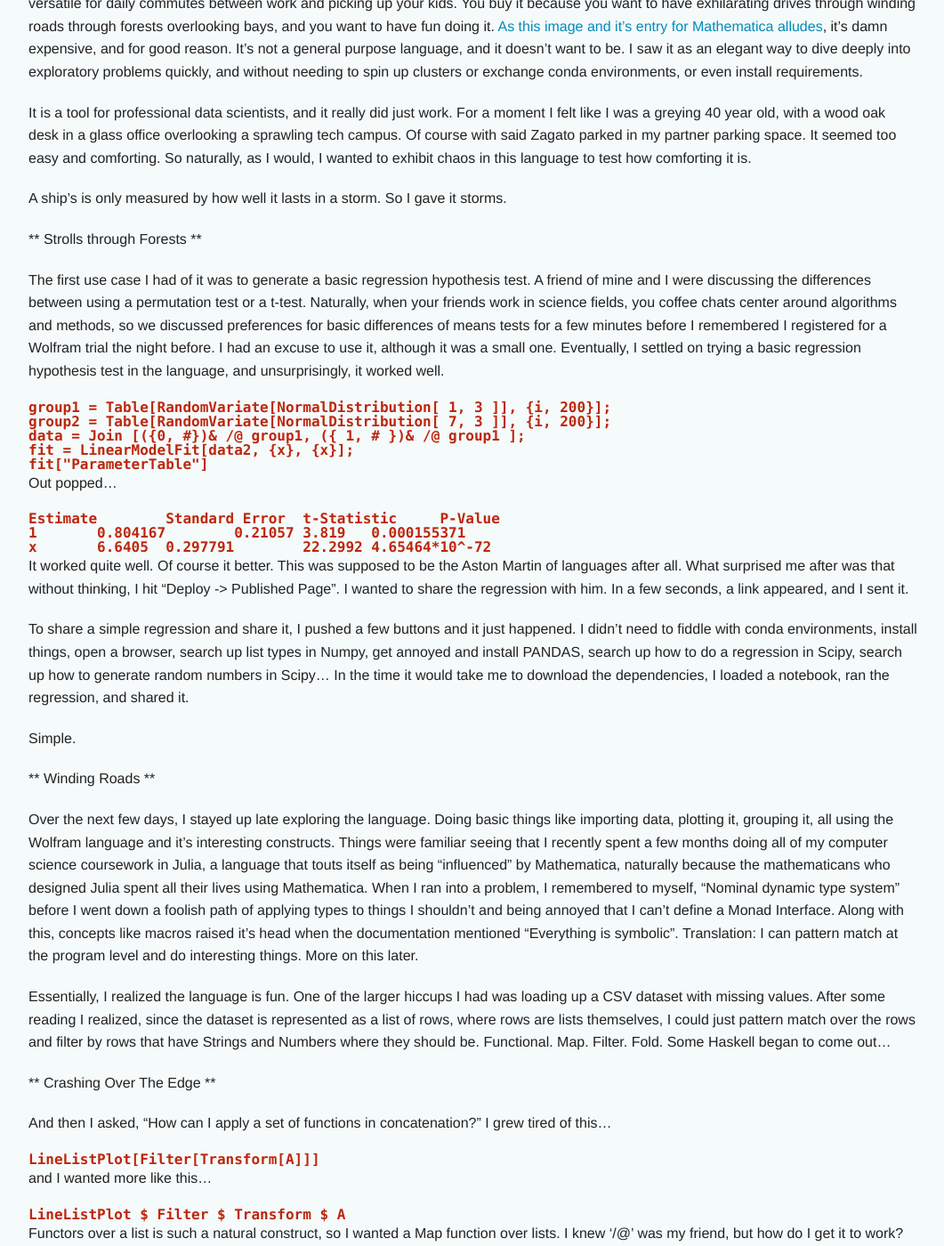
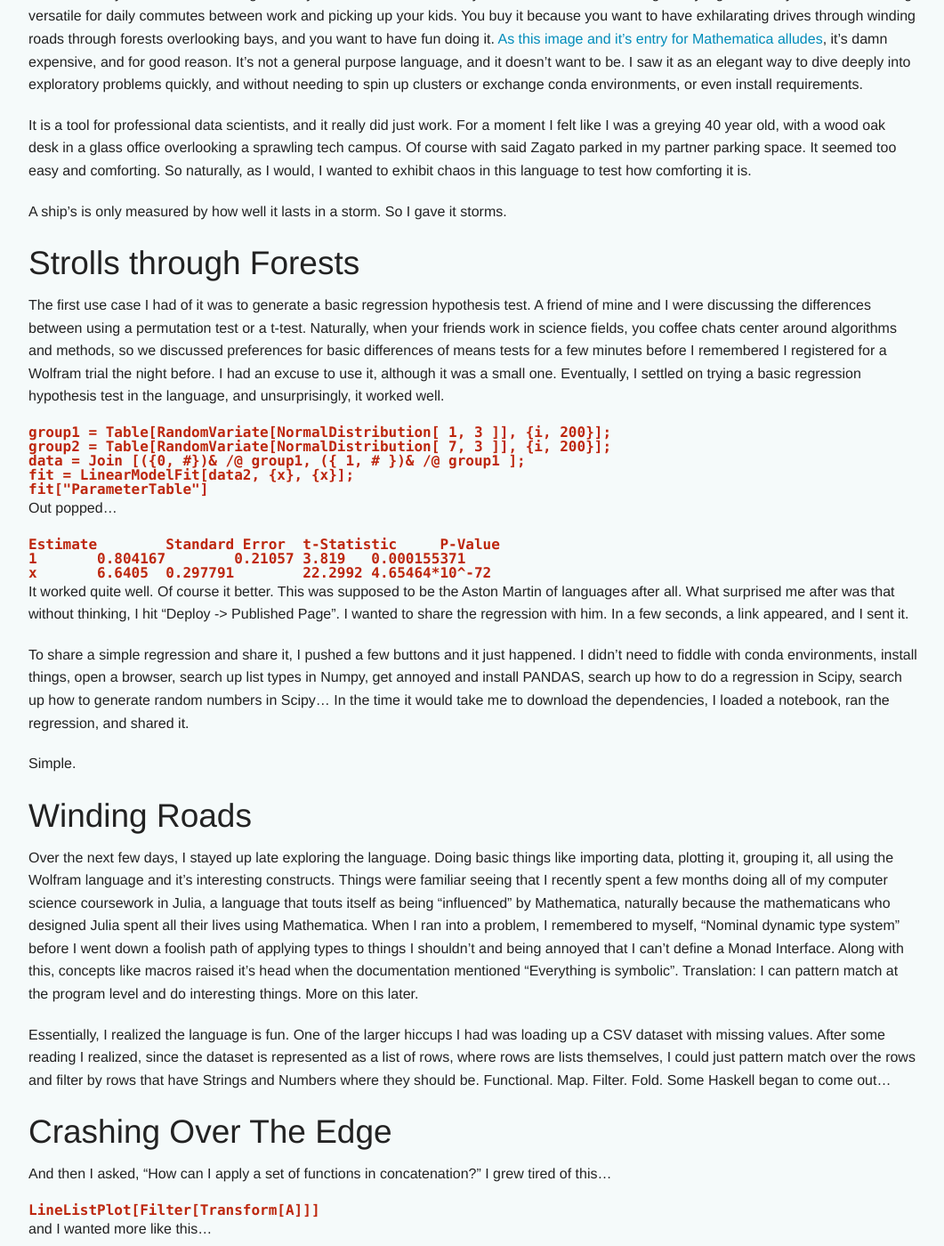
Before and after one commit to jfarid27/jfarid27.github.io, a Jekyll site: the page built from _posts/2018-01-24-wolfram.md, in a window 1280 px wide and 1400 px high, scrolled down 721 px. Shown: the whole window at 89% size, without its empty margins (108-1169 px from the left). Built offline with Jekyll 4.4.1, drawn with Linux system fonts in a browser that asks for light colours; some of the changed text lies outside the part shown.

Commit message:
Adding style

```diff
--- a/_posts/2018-01-24-wolfram.md
+++ b/_posts/2018-01-24-wolfram.md
@@ -30,7 +30,7 @@ solutions. Standard Data Science, Machine Learning, and Artifical Intellegence a
 are built right in and are available as soon as you open the notebook and allow you to get started
 with a click of a button.
 
-** Designer Languages **
+## Designer Languages
 
 On first glance, the notebook itself is something that just works, and looks clean and minimalistic from the start,
 and it brings an ambiance as if it would fit right at home in the screen of a MacBook Air on the
@@ -50,7 +50,7 @@ as I would, I wanted to exhibit chaos in this language to test how comforting it
 
 A ship's is only measured by how well it lasts in a storm. So I gave it storms.
 
-** Strolls through Forests **
+## Strolls through Forests
 
 The first use case I had of it was to generate a basic regression hypothesis test.
 A friend of mine and I were discussing the differences between using a permutation test
@@ -88,7 +88,7 @@ to download the dependencies, I loaded a notebook, ran the regression, and share
 
 Simple.
 
-** Winding Roads **
+## Winding Roads
 
 Over the next few days, I stayed up late exploring the language. Doing basic things like
 importing data, plotting it, grouping it, all using the Wolfram language and it's interesting
@@ -108,7 +108,7 @@ themselves, I could just pattern match over the rows and filter by rows that hav
 and Numbers where they should be. Functional. Map. Filter. Fold. Some Haskell began to come
 out...
 
-** Crashing Over The Edge **
+## Crashing Over The Edge
 
 And then I asked, "How can I apply a set of functions in concatenation?" I grew tired of
 this...
@@ -147,7 +147,7 @@ all over your Aniline leather seats.
 
 It's just not what the language was designed to do.
 
-** Occasional Drives **
+## Occasional Drives
 
 I am hopeful for Wolfram as a language. I wanted to test the language to see if it would be an interesting addition
 to my tool-stack. Being someone heavily interested in software engineering, I wanted a way to explore
```
